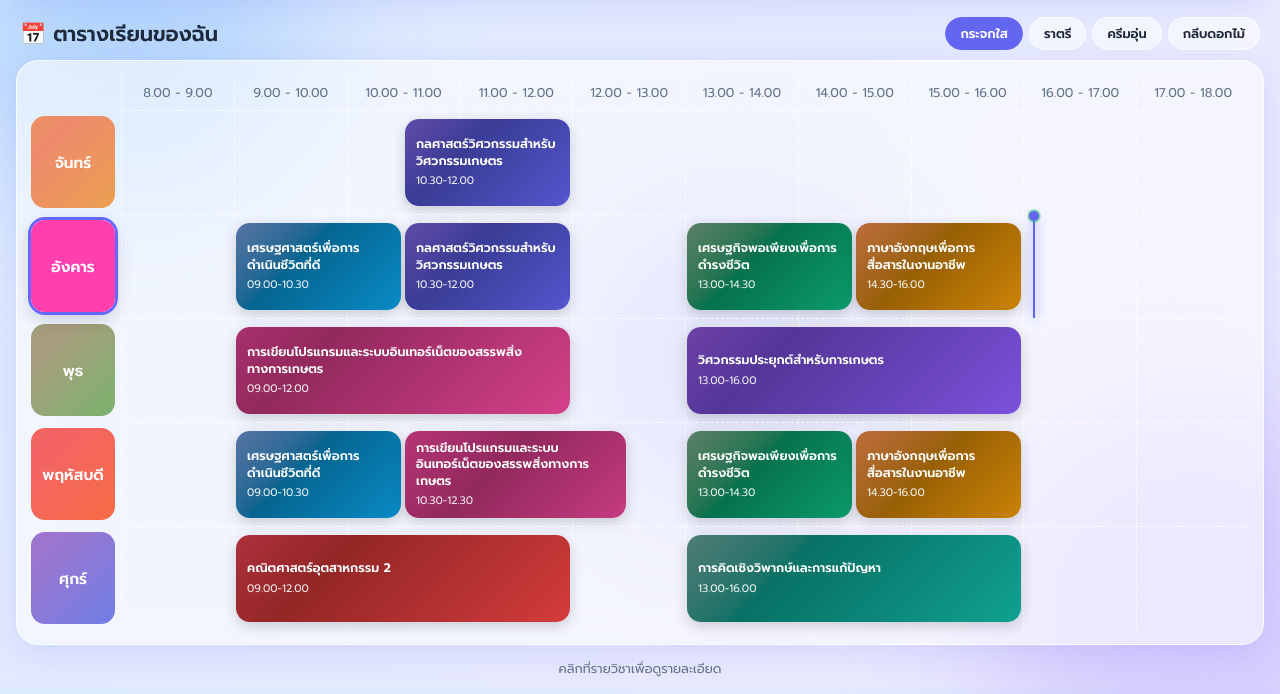
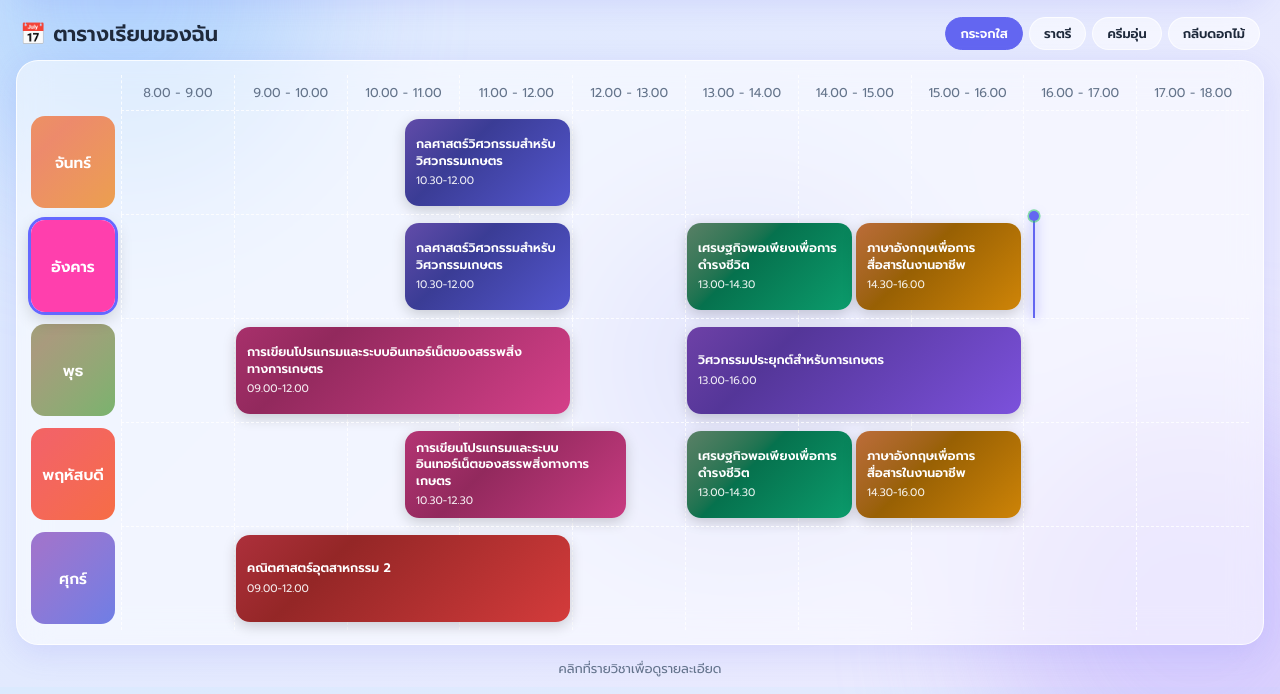
Before and after one commit to Pandasocutez-Wazer/AE-Tableclass, a plain HTML site: page index.html in a window 1280 px wide. Shown: the part 113-807 px from the top of the page. Drawn offline with Linux system fonts and the light colour scheme.

Commit message:
Add files via upload

```diff
--- a/index.html
+++ b/index.html
@@ -161,18 +161,6 @@ const COURSES = [
     ],
   },
   {
-    code: "01999041",
-    name: "เศรษฐศาสตร์เพื่อการดำเนินชีวิตที่ดี",
-    color: "#0ea5e9",
-    sec: "700",
-    room: "-",
-    teacher: "-",
-    sessions: [
-      { day: "อังคาร", start: "09:00", end: "10:30" },
-      { day: "พฤหัสบดี", start: "09:00", end: "10:30" },
-    ],
-  },
-  {
     code: "02999044",
     name: "เศรษฐกิจพอเพียงเพื่อการดำรงชีวิต",
     color: "#10b981",
@@ -228,17 +216,6 @@ const COURSES = [
     teacher: "E2001 อาจารย์ประเทือง/E2038 อาจารย์วัชรชาญ",
     sessions: [
       { day: "ศุกร์", start: "09:00", end: "12:00" },
-    ],
-  },
-  {
-    code: "02714101",
-    name: "การคิดเชิงวิพากษ์และการแก้ปัญหา",
-    color: "#14b8a6",
-    sec: "-",
-    room: "-",
-    teacher: "-",
-    sessions: [
-      { day: "ศุกร์", start: "13:00", end: "16:00" },
     ],
   },
 ];
```
